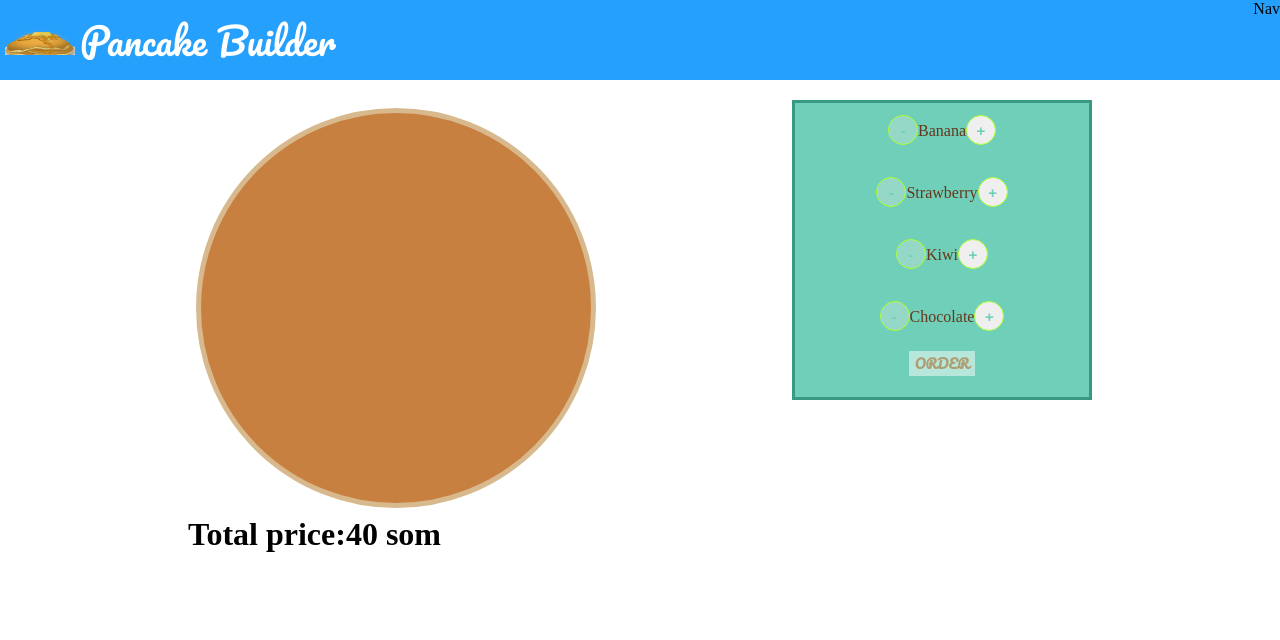
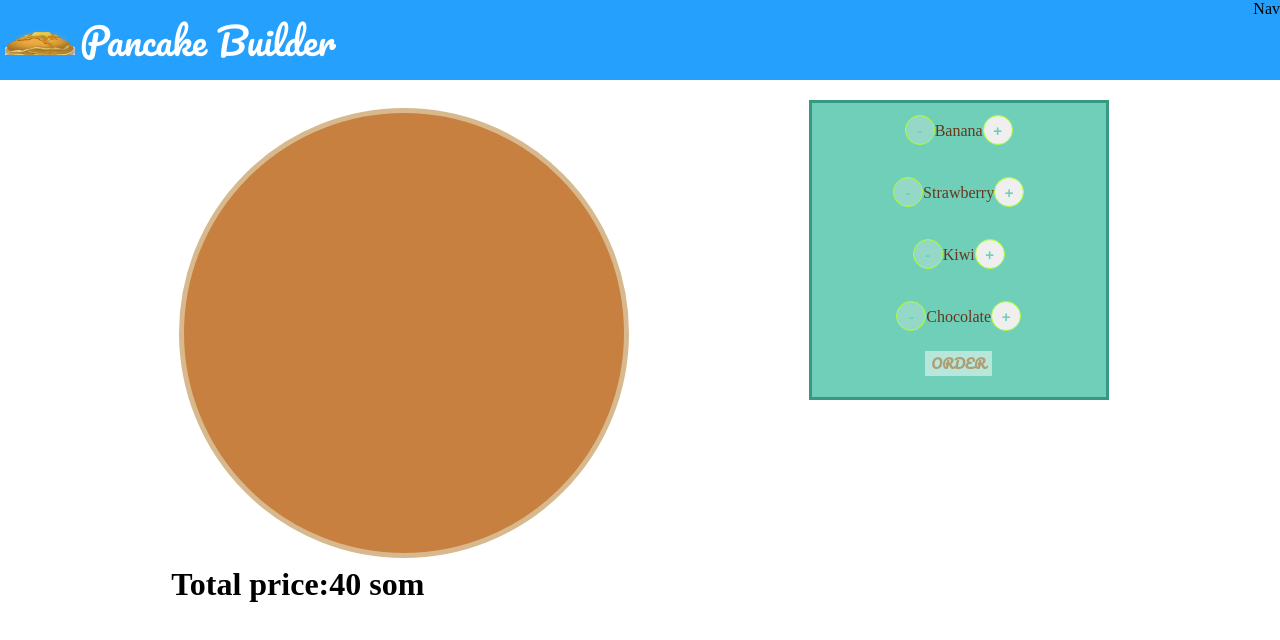
Before and after one commit to Askhat-Azizov/pancake-builder, a React (Create React App) app: page / in a window 1280 px wide. Shown: the top 640 px of the page. Built offline with nearby package versions, Linux system fonts and the light colour scheme.

Commit message:
Add classes for Fruitskit

```diff
--- a/src/components/PancakeBuilder/FruitsKit/Fruitskit.module.css
+++ b/src/components/PancakeBuilder/FruitsKit/Fruitskit.module.css
@@ -7,8 +7,8 @@
     border: 5px solid #D8B98E;
 
     margin:  auto;
-    width: 400px;
-    height: 400px;
+    width: 450px;
+    height: 450px;
     margin: 8px;
     align-items: center;
     display: flex;
```
